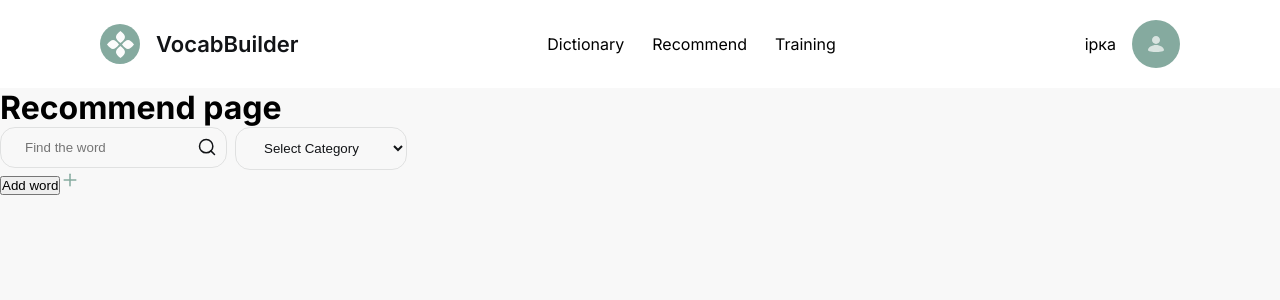
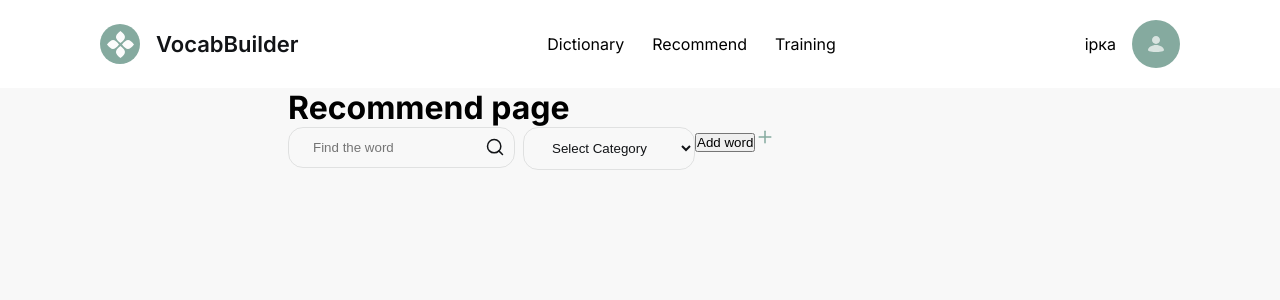
Before and after one commit to Kamilucha/VocabBuilder_next, a Next.js app: page /recommend in a window 1280 px wide. Shown: the top 300 px of the page. Built offline with nearby package versions, Linux system fonts and the light colour scheme.

Commit message:
add container

```diff
--- a/src/app/components/Dashboard/Dasboard.tsx
+++ b/src/app/components/Dashboard/Dasboard.tsx
@@ -30,6 +30,7 @@ export default function Dashboard() {
   };
   return (
     <>
+      <div className={styles.dashboard_wrapper}>
         <div className={styles.filters_wrapper}>
           <FindFilterForm onSearch={handleSearch}></FindFilterForm>
           <Categories
@@ -38,6 +39,7 @@ export default function Dashboard() {
           ></Categories>
         </div>
         <RedirectList></RedirectList>
+      </div>
     </>
   );
 }
--- a/src/app/components/Dashboard/styles.module.css
+++ b/src/app/components/Dashboard/styles.module.css
@@ -2,3 +2,7 @@
   display: flex;
   gap: 8px;
 }
+
+.dashboard_wrapper {
+  display: flex;
+}
--- a/src/app/page.module.css
+++ b/src/app/page.module.css
@@ -228,8 +228,8 @@
 .container {
   margin-left: auto;
   margin-right: auto;
-  padding-left: 20px;
-  padding-right: 20px;
+  padding-left: 16px;
+  padding-right: 16px;
 }
 @media screen and (min-width: 375px) {
   .container {
@@ -246,6 +246,8 @@
 @media screen and (min-width: 1440px) {
   .container {
     width: 1440px;
+    padding-left: 100px;
+    padding-right: 100px;
   }
 }
 
--- a/src/app/recommend/page.tsx
+++ b/src/app/recommend/page.tsx
@@ -1,6 +1,7 @@
 "use client";
 
 import Dashboard from "../components/Dashboard/Dasboard";
+import styles from "../page.module.css";
 
 export default function Recommend() {
   // const handleSearch = (query: string) => {
@@ -8,9 +9,11 @@ export default function Recommend() {
   // };
   return (
     <>
-      <h1>Recommend page</h1>
-      <Dashboard></Dashboard>
-      {/* <FindFilterForm onSearch={handleSearch}></FindFilterForm> */}
+      <div className={styles.container}>
+        <h1>Recommend page</h1>
+        <Dashboard></Dashboard>
+        {/* <FindFilterForm onSearch={handleSearch}></FindFilterForm> */}
+      </div>
     </>
   );
 }
```
Also changed, not shown: src/app/dictionary/page.tsx (+6 -4 lines), src/app/training/page.tsx (+6 -3 lines). Lines whose indentation alone changed are shown as unchanged.
